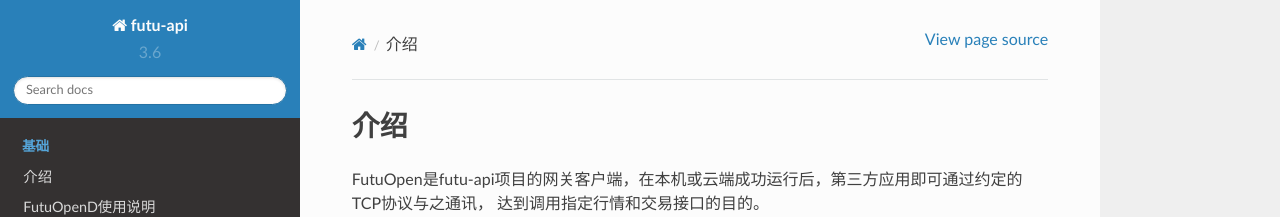
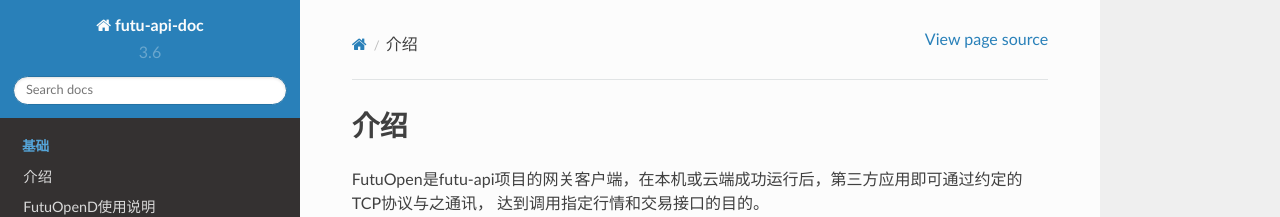
Before and after one commit to FutunnOpen/futu-api-doc, a Sphinx documentation site: the page built from doc_maker/source/api/intro.rst, in a window 1280 px wide. Shown: the top 217 px of the page. Built offline with Sphinx 7.4.7 and the Read the Docs theme 2.0.0, drawn with Linux system fonts in a browser that asks for light colours; pages that are not in the unit, such as notebooks, are missing from menus.

Commit message:
重命名

```diff
--- a/doc_maker/source/conf.py
+++ b/doc_maker/source/conf.py
@@ -1,7 +1,7 @@
 #!/usr/bin/env python3
 # -*- coding: utf-8 -*-
 #
-# futu-api documentation build configuration file, created by
+# futu-api-doc documentation build configuration file, created by
 # sphinx-quickstart on Thu Aug 31 10:00:54 2017.
 #
 # This file is execfile()d with the current directory set to its
@@ -60,7 +60,7 @@
 master_doc = 'index'
 
 # General information about the project.
-project = 'futu-api'
+project = 'futu-api-doc'
 copyright = '2018, futu'
 author = 'futu'
 
@@ -195,7 +195,7 @@
 # (source start file, target name, title,
 #  author, documentclass [howto, manual, or own class]).
 latex_documents = [
-    (master_doc, 'futu-api.tex', 'utu-api Documentation',
+    (master_doc, 'futu-api-doc.tex', 'futu-api-doc Documentation',
      'futu', 'manual'),
 ]
 
@@ -205,7 +205,7 @@
 # One entry per manual page. List of tuples
 # (source start file, name, description, authors, manual section).
 man_pages = [
-    (master_doc, 'utu-api', 'utu-api Documentation',
+    (master_doc, 'futu-api-doc', 'futu-api-doc Documentation',
      [author], 1)
 ]
 
@@ -216,7 +216,7 @@
 # (source start file, target name, title, author,
 #  dir menu entry, description, category)
 texinfo_documents = [
-    (master_doc, 'utu-api', 'utu-api Documentation',
-     author, 'utu-api', 'One line description of project.',
+    (master_doc, 'futu-api-doc', 'futu-api-doc Documentation',
+     author, 'futu-api-doc', 'One line description of project.',
      'Miscellaneous'),
 ]
```
Also changed, not shown: doc_maker/readme.rst, 2 other files.
